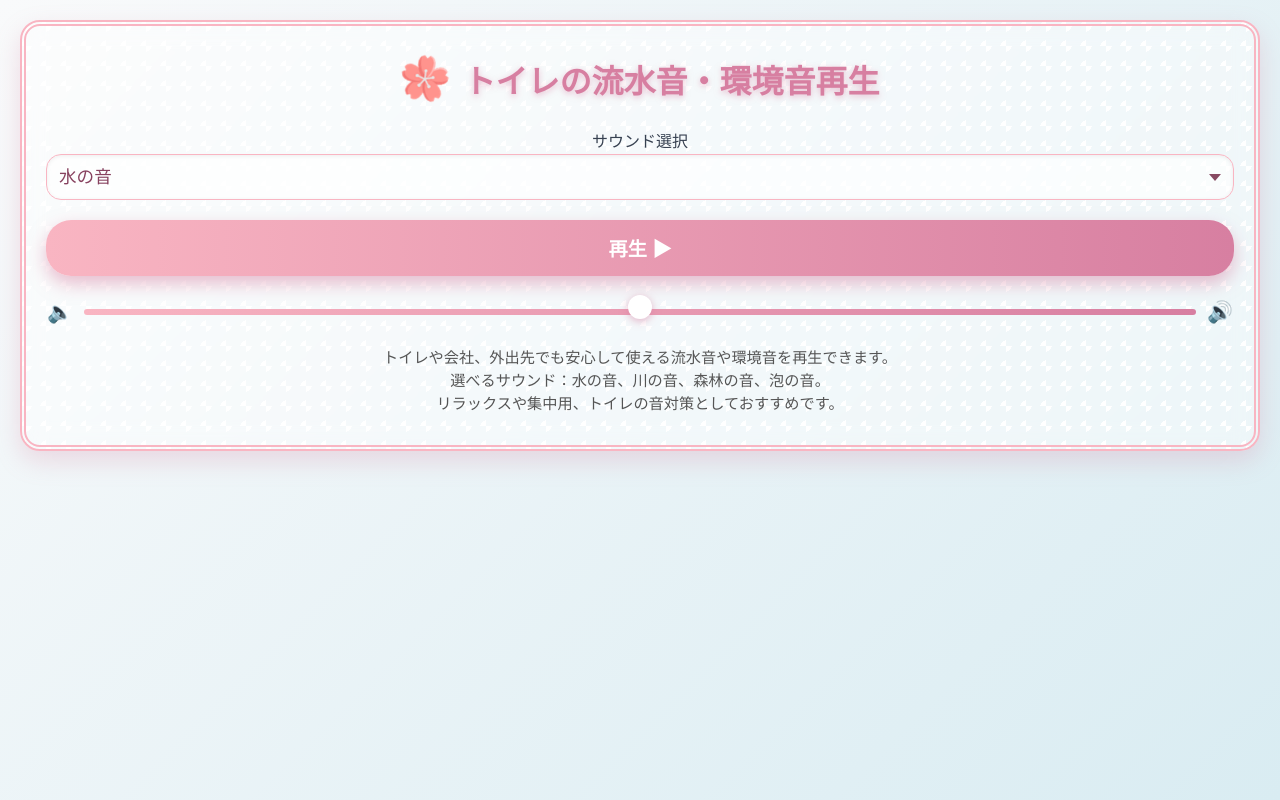
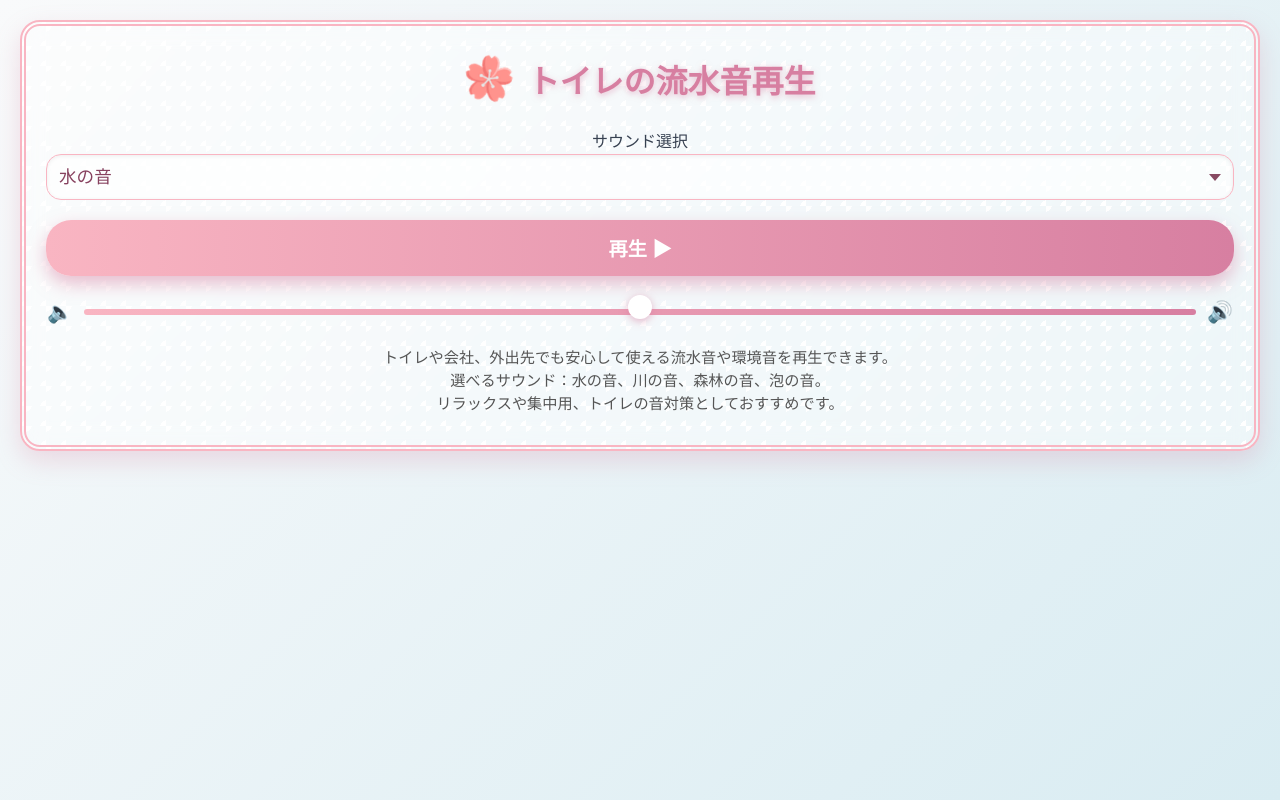
Before and after one commit to Makoto-testm/makoto-testm.github.io, a plain HTML site: page index.html in a window 1280 px wide. Drawn offline with Linux system fonts and the light colour scheme; a web font is replaced by a local one.

Commit message:
Update index.html

```diff
--- a/index.html
+++ b/index.html
@@ -149,7 +149,7 @@
 <div class="container" role="main" aria-label="AquaMelody">
   <h1>
     <img src="sakura2.png" alt="トイレの流水音・環境音再生用">
-    トイレの流水音・環境音再生
+    トイレの流水音再生
   </h1>
 
   <label for="soundSelector" class="visually-hidden">サウンド選択</label>
```
